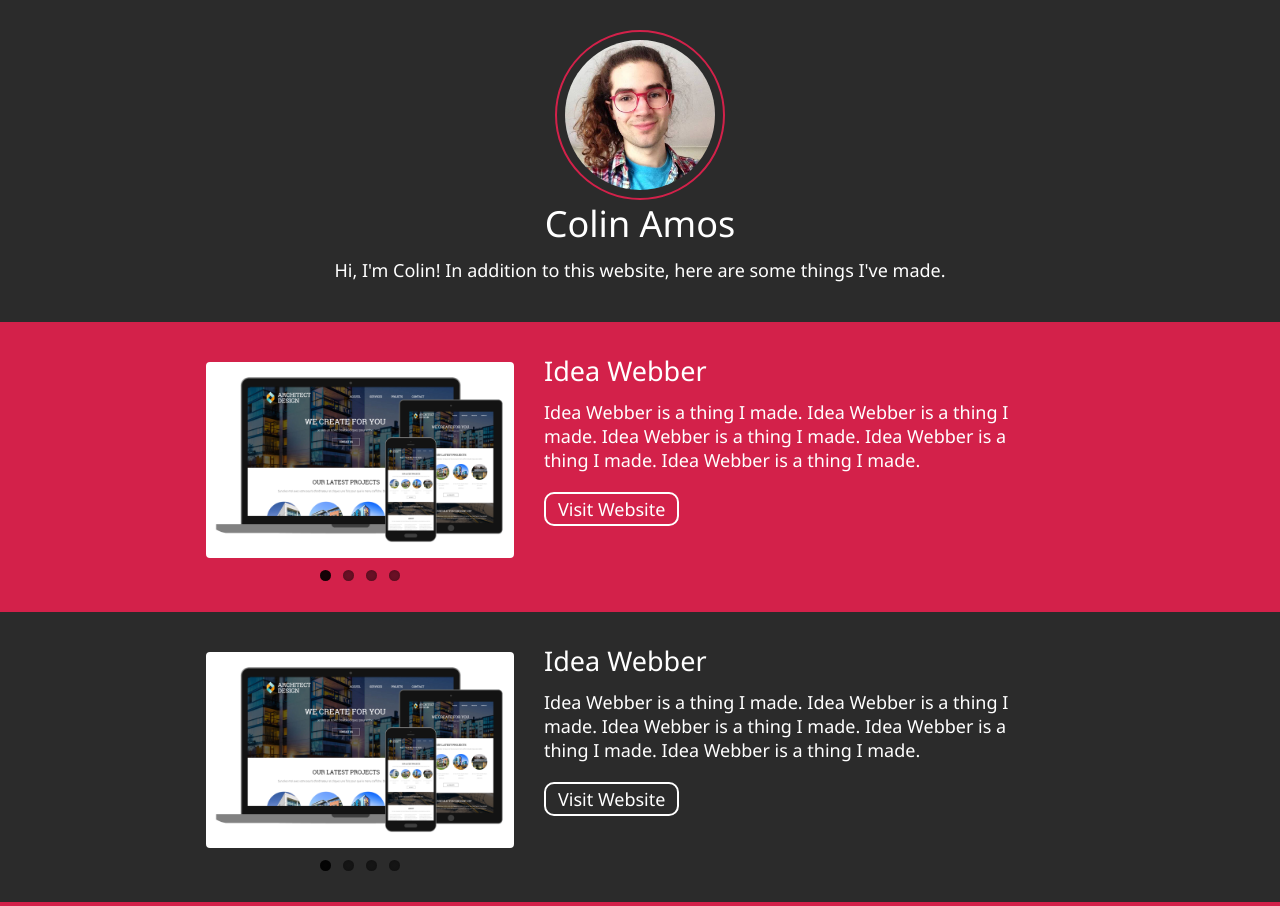
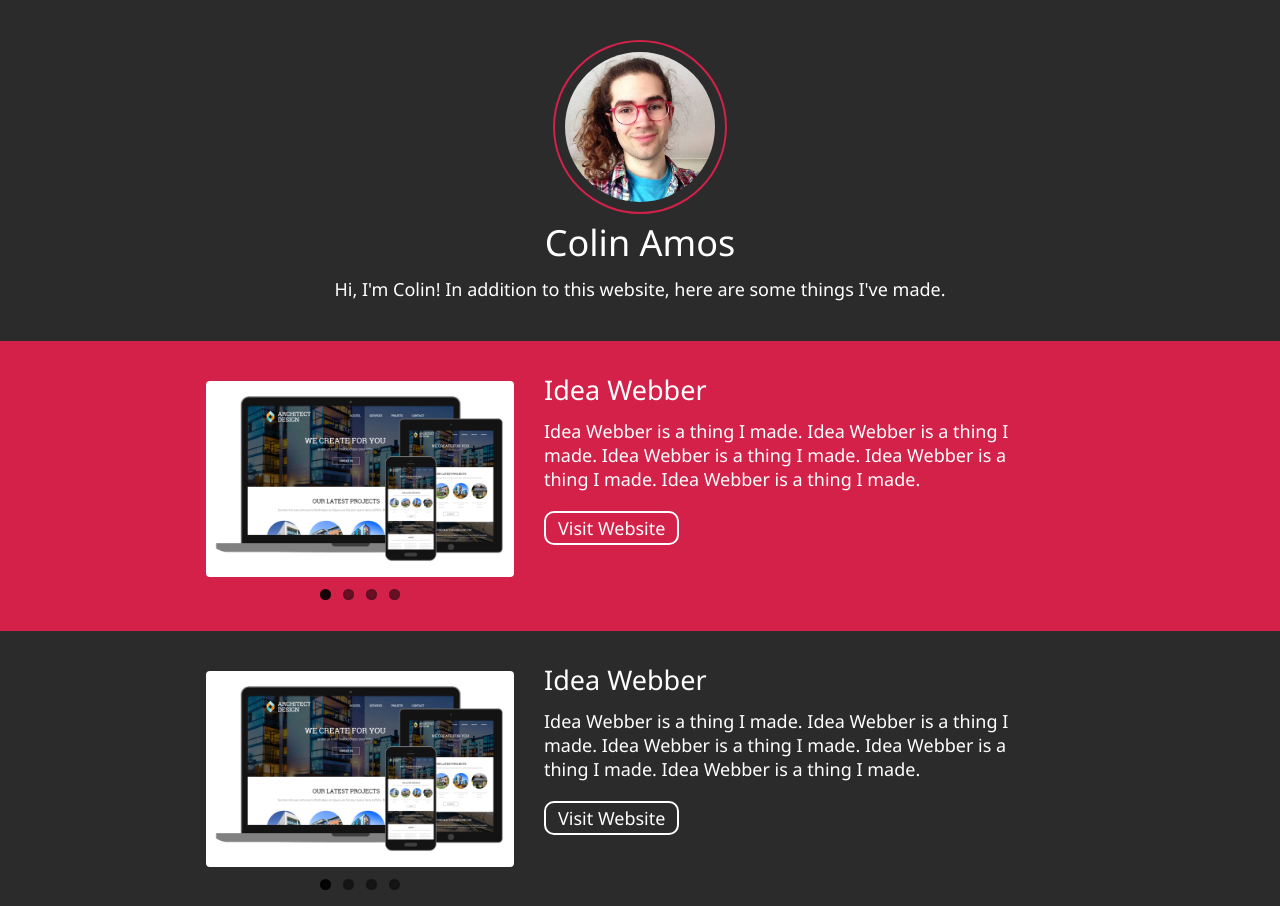
Before and after one commit to ColinAmos/portfolio-website, a plain HTML site: page index.html in a window 1280 px wide. Shown: the top 906 px of the page. Drawn offline with nearby package versions, Linux system fonts and the light colour scheme.

Commit message:
Fix profile picture border

```diff
--- a/css/style.scss
+++ b/css/style.scss
@@ -65,24 +65,13 @@ $profilePictureDiameter: 150px;
     max-width: $profilePictureDiameter;
     height: auto;
     border-radius: 50%;
-}
-
-.profilePictureEffect {
-    // Styling
-    border-radius: 50%;
+    padding: 10px;
     border: 2px $cBG2 solid;
-    // Formatting
-    position: absolute;
-    box-sizing: border-box;
-    $ppEffectSpacing: 10px;
-    width: $profilePictureDiameter + $ppEffectSpacing*2;
-    height: $profilePictureDiameter + $ppEffectSpacing*2;
-    top: -$ppEffectSpacing;
 }
 
 // Container for artistName + artistDescription
 .artistText {
-    margin: 25px 0 $verticalSectionSpacing 0;
+    margin: 20px 0 $verticalSectionSpacing 0;
 }
 
 .artistName {
--- a/index.html
+++ b/index.html
@@ -20,7 +20,6 @@
 
     <div class="artistInfo bg1">
         <img class="profilePicture" src="images/profile-picture.jpg">
-        <div class="profilePictureEffect"></div>
         <div class="artistText">
             <p class="artistName">Colin Amos</p>
             <p class="artistDescription">Hi, I'm Colin! In addition to this website, here are some things I've made.</p>
```
Also changed, not shown: css/style.css, 1 other file.
